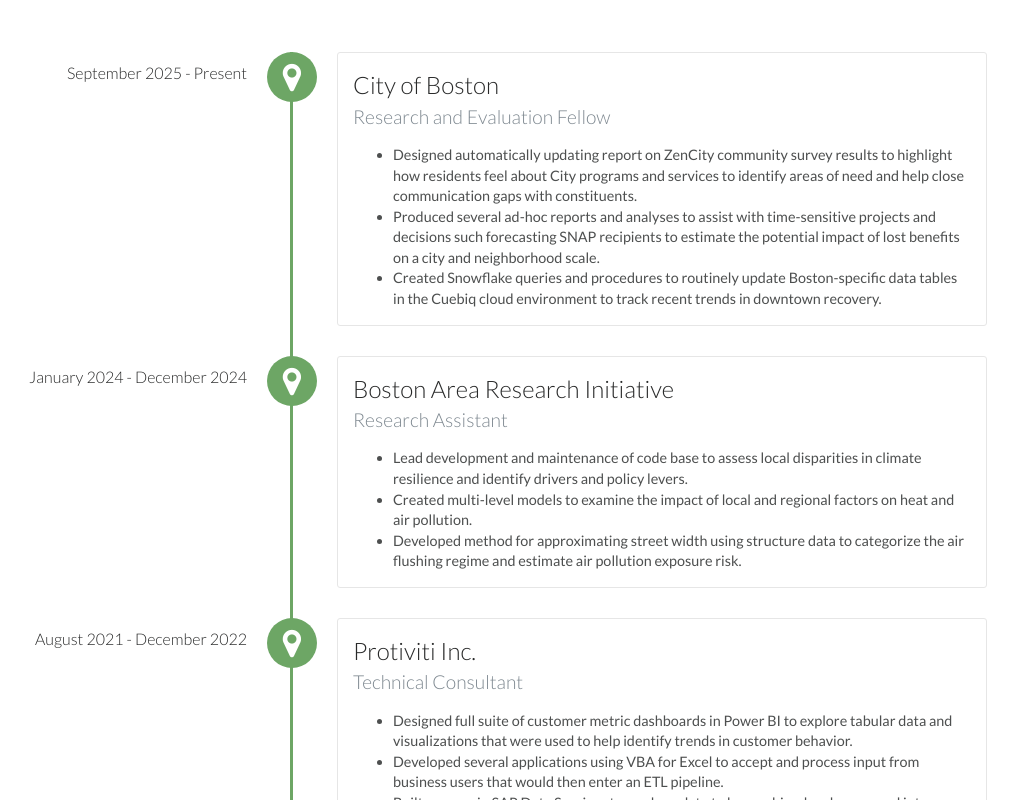
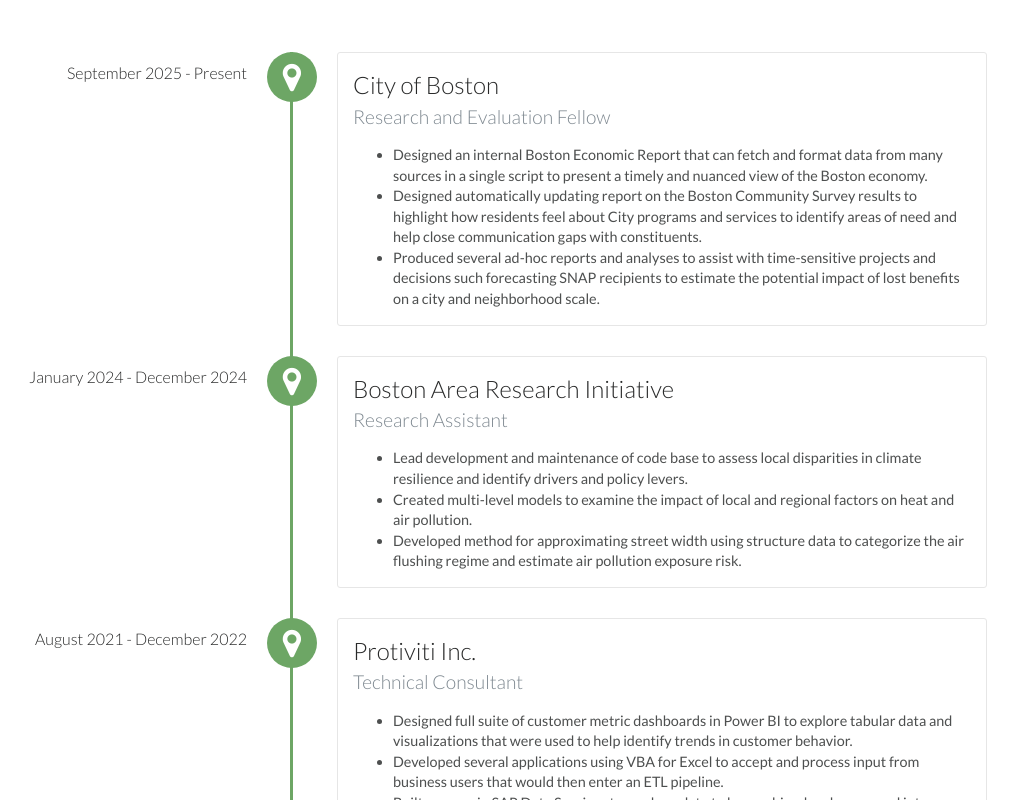
Before and after one commit to BryceCubes/BrycePortfolio, a website: page index.html in a window 1280 px wide. Shown: the part 1536-2336 px from the top of the page, without its empty margins (153-1171 px from the left). Drawn offline with nearby package versions, Linux system fonts and the light colour scheme.

Commit message:
Minor content update and menu fix
- Replace one of the City of Boston bullets with more relevant work
- Update the menu order to reflect the new page order

```diff
--- a/index.html
+++ b/index.html
@@ -28,13 +28,13 @@
         <a href="#about">About</a>
       </li>
       <li>
-        <a href="#projects">Projects</a>
+        <a href="#education">Education</a>
       </li>
       <li>
         <a href="#experience">Experience</a>
       </li>
       <li>
-        <a href="#education">Education</a>
+        <a href="#projects">Projects</a>
       </li>
       <li>
         <a href="#skills">Skills</a>
@@ -126,7 +126,11 @@
         <h4>Research and Evaluation Fellow</h4>
         <ul>
           <li>
-            Designed automatically updating report on ZenCity community survey results to highlight how residents feel
+            Designed an internal Boston Economic Report that can fetch and format data from many sources in a single script
+            to present a timely and nuanced view of the Boston economy.
+          </li>
+          <li>
+            Designed automatically updating report on the Boston Community Survey results to highlight how residents feel
             about City programs and services to identify areas of need and help close communication gaps with
             constituents.
           </li>
@@ -134,10 +138,6 @@
             Produced several ad-hoc reports and analyses to assist with time-sensitive projects and decisions such
             forecasting SNAP recipients to estimate the potential impact of lost benefits on a city and neighborhood
             scale.
-          </li>
-          <li>
-            Created Snowflake queries and procedures to routinely update Boston-specific data tables in the Cuebiq cloud
-            environment to track recent trends in downtown recovery.
           </li>
         </ul>
       </div>
```
